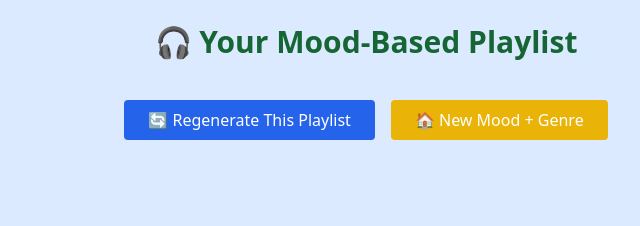
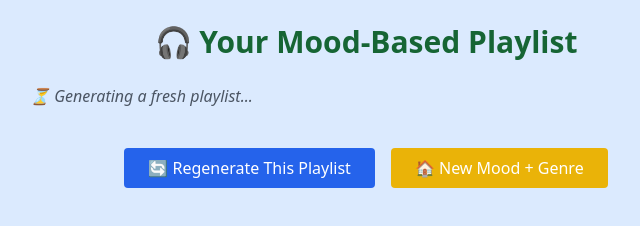
Before and after one commit to zoieluka/moodmelody, a plain HTML site: page playlist.html in a window 1280 px wide. Both pictures are taken after a click on the button "🔄 Regenerate This Playlist". Shown: the whole page, without its empty margins (274-914 px from the left). Drawn offline with nearby package versions, Linux system fonts and the light colour scheme.

Commit message:
Update playlist.html

```diff
--- a/playlist.html
+++ b/playlist.html
@@ -7,7 +7,11 @@
   <script>
     function extractMoodKeywords(text) {
       const raw = text.toLowerCase().split(/[\s,.;!?]+/);
-      const moodTerms = ["sad", "happy", "calm", "emotional", "lonely", "excited", "angry", "joyful", "peaceful", "moody", "nostalgic", "romantic", "hopeful", "dark", "energetic", "soft", "mellow"];
+      const moodTerms = [
+        "sad", "happy", "calm", "emotional", "lonely", "excited",
+        "angry", "joyful", "peaceful", "moody", "nostalgic",
+        "romantic", "hopeful", "dark", "energetic", "soft", "mellow"
+      ];
       const matches = raw.filter(word => moodTerms.includes(word));
       return matches.length ? matches : ["emotional", "mellow"];
     }
@@ -15,6 +19,7 @@
     async function fetchMoodGenreTracks(genre, moodText) {
       const moodKeywords = extractMoodKeywords(moodText);
       const allTracks = [];
+
       const searchCombos = moodKeywords.map(mood => `${genre} ${mood}`);
       searchCombos.push(`${genre} emotional`);
       searchCombos.push(`${genre} vibe`);
@@ -93,6 +98,12 @@
       renderPlaylist(tracks);
     }
 
+    function regeneratePlaylist() {
+      const list = document.getElementById("playlist");
+      list.innerHTML = `<p class="text-gray-600 italic">⏳ Generating a fresh playlist...</p>`;
+      buildPlaylist();
+    }
+
     window.onload = buildPlaylist;
   </script>
   <script src="https://cdn.tailwindcss.com"></script>
@@ -104,7 +115,7 @@
   <ul id="playlist" class="max-w-2xl mx-auto list-none p-0"></ul>
 
   <div class="mt-10 flex flex-col sm:flex-row justify-center gap-4">
-    <button onclick="buildPlaylist()"
+    <button onclick="regeneratePlaylist()"
             class="bg-blue-600 text-white px-6 py-2 rounded hover:bg-blue-700">
       🔄 Regenerate This Playlist
     </button>
```
